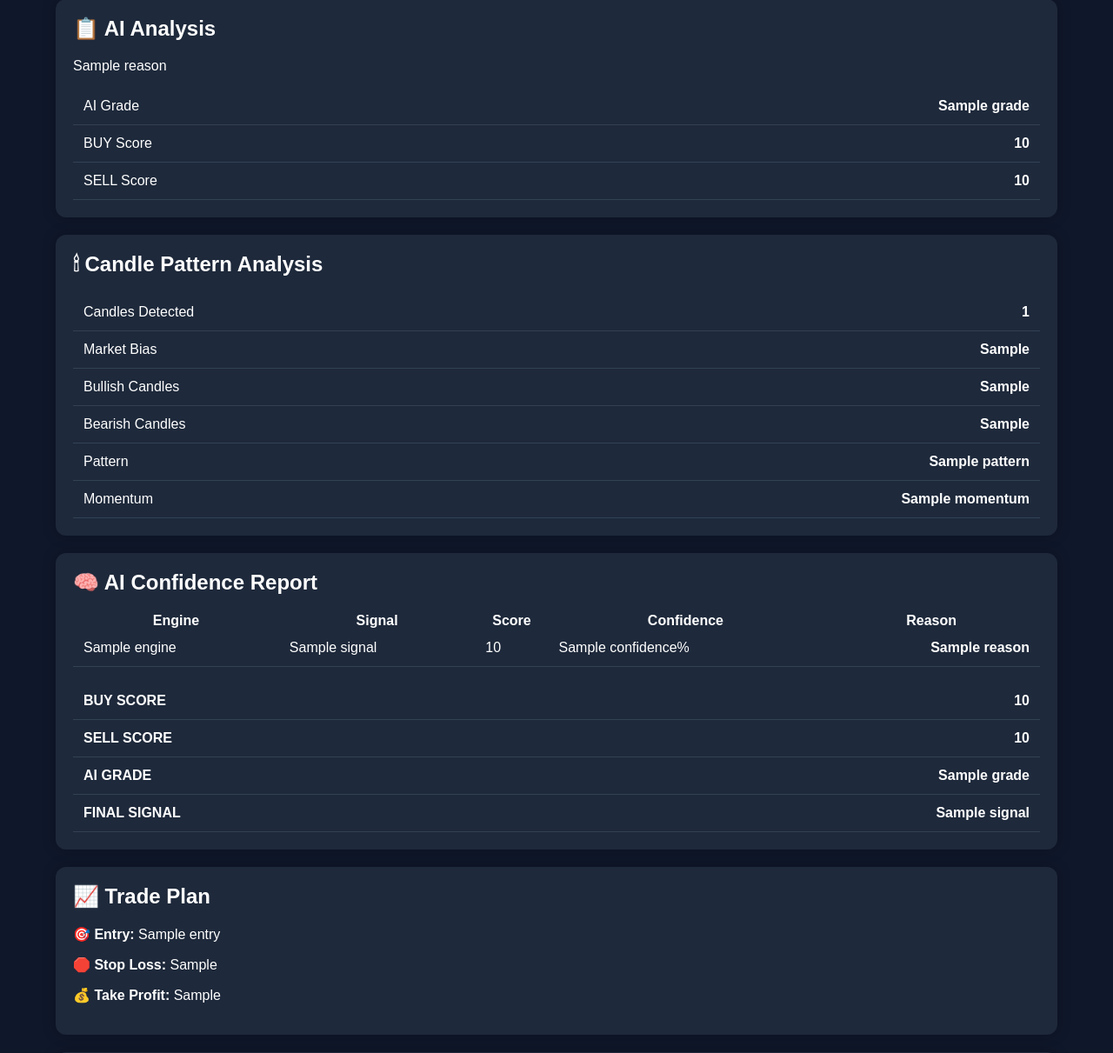
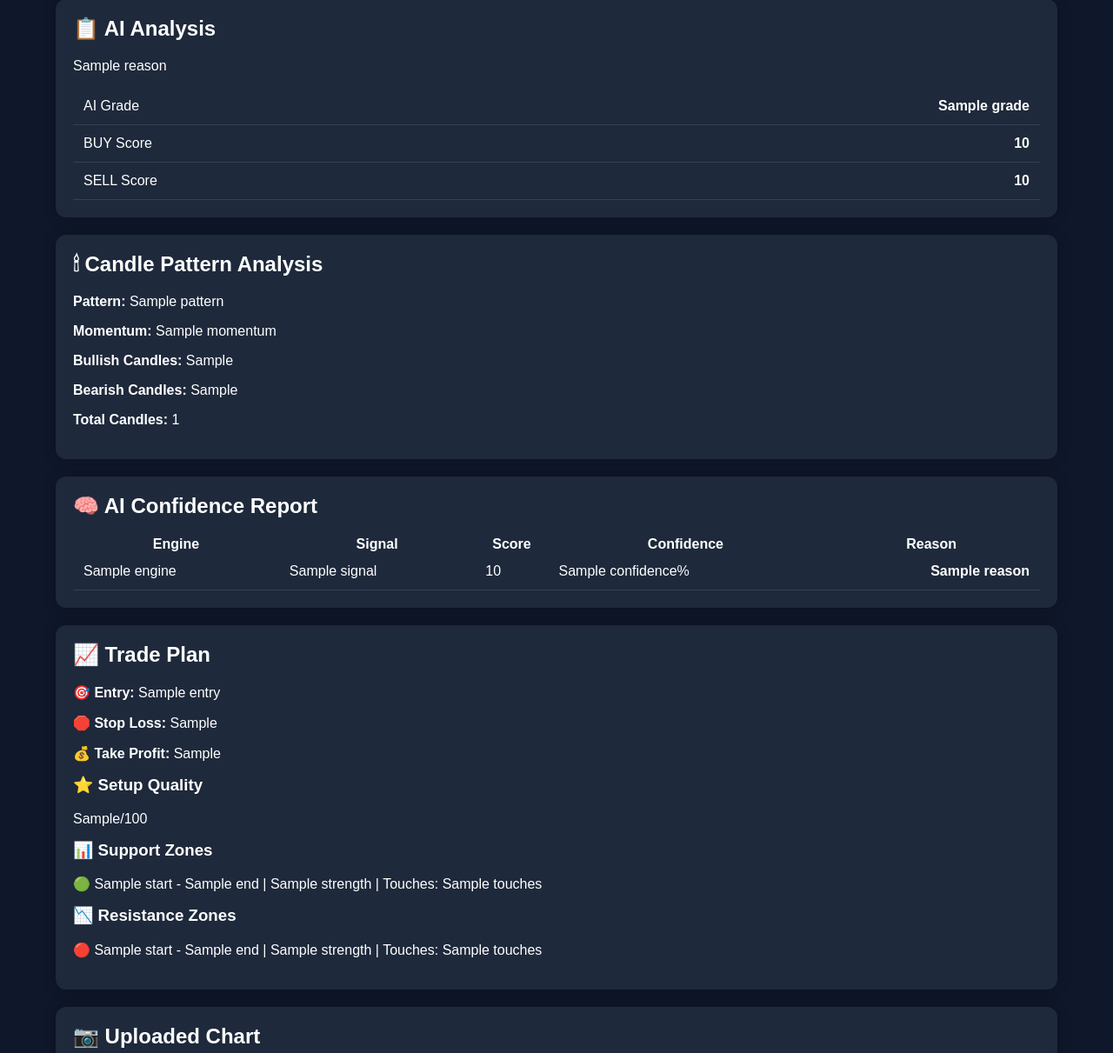
Before and after one commit to evanskoenafx99/SaintScalperFX, a Flask app: template templates/result.html in a window 1280 px wide. Shown: the part 372-1583 px from the top of the page at 87% size. Run offline with Flask 3, Linux system fonts and the light colour scheme; the template is opened without the code that fills it: most values are stand-ins (such as "Sample title", 1, 10 or a date in 2020); grey boxes marked "Sample" are stand-in pictures.

Commit message:
Display AI trade plan and zones on result dashboard

```diff
--- a/app.py
+++ b/app.py
@@ -320,8 +320,11 @@ candle_bias=result["candle_bias"],
 bullish_candles=result["bullish_candles"],
 bearish_candles=result["bearish_candles"],
 pattern=result["pattern"],
-momentum=result["momentum"]
+momentum=result["momentum"],
+levels=result["levels"],
+trade_plan=result["trade_plan"]
 )
+
 
 
 
--- a/templates/result.html
+++ b/templates/result.html
@@ -1,18 +1,29 @@
 <!DOCTYPE html>
 <html>
+
 <head>
 <meta charset="UTF-8">
 <meta name="viewport" content="width=device-width, initial-scale=1.0">
+
 <title>SaintScalperFX Result</title>
+
 <link rel="stylesheet" href="/static/style.css">
+
 </head>
+
 
 <body>
 
 <div class="container">
 
+
 <h1>🧠 SaintScalperFX AI</h1>
-<p class="subtitle">Professional Multi-Engine Analysis</p>
+
+<p class="subtitle">
+Professional Multi-Engine Analysis
+</p>
+
+
 
 <div class="card">
 
@@ -20,9 +31,11 @@
 {{ signal }}
 </h1>
 
+
 <h2 style="text-align:center;">
 🎯 Confidence: {{ confidence }}
 </h2>
+
 
 <h3 style="text-align:center;">
 📊 Market Bias: {{ trend }}
@@ -30,11 +43,15 @@
 
 </div>
 
+
+
+
 <div class="card">
 
 <h2>📋 AI Analysis</h2>
 
 <p>{{ reason }}</p>
+
 
 <table class="summary-table">
 
@@ -43,63 +60,66 @@
 <td>{{ grade }}</td>
 </tr>
 
+
 <tr>
 <td>BUY Score</td>
 <td>{{ buy_score }}</td>
 </tr>
+
 
 <tr>
 <td>SELL Score</td>
 <td>{{ sell_score }}</td>
 </tr>
 
+
 </table>
 
 </div>
+
+
+
 
 <div class="card">
 
 <h2>🕯 Candle Pattern Analysis</h2>
 
-<table class="summary-table">
 
-<tr>
-<td>Candles Detected</td>
-<td>{{ candle_count }}</td>
-</tr>
+<p>
+<strong>Pattern:</strong> {{ pattern }}
+</p>
 
-<tr>
-<td>Market Bias</td>
-<td>{{ candle_bias }}</td>
-</tr>
 
-<tr>
-<td>Bullish Candles</td>
-<td>{{ bullish_candles }}</td>
-</tr>
+<p>
+<strong>Momentum:</strong> {{ momentum }}
+</p>
 
-<tr>
-<td>Bearish Candles</td>
-<td>{{ bearish_candles }}</td>
-</tr>
 
-<tr>
-<td>Pattern</td>
-<td>{{ pattern }}</td>
-</tr>
+<p>
+<strong>Bullish Candles:</strong> {{ bullish_candles }}
+</p>
 
-<tr>
-<td>Momentum</td>
-<td>{{ momentum }}</td>
-</tr>
 
-</table>
+<p>
+<strong>Bearish Candles:</strong> {{ bearish_candles }}
+</p>
+
+
+<p>
+<strong>Total Candles:</strong> {{ candle_count }}
+</p>
+
 
 </div>
+
+
+
+
 
 <div class="card">
 
 <h2>🧠 AI Confidence Report</h2>
+
 
 <table class="summary-table">
 
@@ -110,6 +130,8 @@
 <th>Confidence</th>
 <th>Reason</th>
 </tr>
+
+
 {% for engine in engines %}
 
 <tr>
@@ -128,48 +150,77 @@
 
 {% endfor %}
 
-</table>
 
-<br>
-
-<table class="summary-table">
-
-<tr>
-<td><strong>BUY SCORE</strong></td>
-<td>{{ buy_score }}</td>
-</tr>
-
-<tr>
-<td><strong>SELL SCORE</strong></td>
-<td>{{ sell_score }}</td>
-</tr>
-
-<tr>
-<td><strong>AI GRADE</strong></td>
-<td>{{ grade }}</td>
-</tr>
-
-<tr>
-<td><strong>FINAL SIGNAL</strong></td>
-<td>{{ signal }}</td>
-</tr>
-
-</table>
 </table>
 
 </div>
+
+
+
+
+
 
 <div class="card">
 
 <h2>📈 Trade Plan</h2>
 
-<p><strong>🎯 Entry:</strong> {{ entry }}</p>
 
-<p><strong>🛑 Stop Loss:</strong> {{ stop_loss }}</p>
+<p>
+<strong>🎯 Entry:</strong> {{ entry }}
+</p>
 
-<p><strong>💰 Take Profit:</strong> {{ take_profit }}</p>
+
+<p>
+<strong>🛑 Stop Loss:</strong> {{ stop_loss }}
+</p>
+
+
+<p>
+<strong>💰 Take Profit:</strong> {{ take_profit }}
+</p>
+
+
+
+<h3>⭐ Setup Quality</h3>
+
+<p>
+{{ trade_plan.setup_quality }}/100
+</p>
+
+
+
+<h3>📊 Support Zones</h3>
+
+{% for zone in levels.support %}
+
+<p>
+🟢 {{ zone.start }} - {{ zone.end }}
+| {{ zone.strength }}
+| Touches: {{ zone.touches }}
+</p>
+
+{% endfor %}
+
+
+
+<h3>📉 Resistance Zones</h3>
+
+{% for zone in levels.resistance %}
+
+<p>
+🔴 {{ zone.start }} - {{ zone.end }}
+| {{ zone.strength }}
+| Touches: {{ zone.touches }}
+</p>
+
+{% endfor %}
+
 
 </div>
+
+
+
+
 
 <div class="card">
 
@@ -179,7 +230,12 @@
 
 </div>
 
+
+
+
+
 <br>
+
 
 <a href="/">
 <button>
@@ -187,7 +243,10 @@
 </button>
 </a>
 
+
+
 </div>
 
 </body>
+
 </html>
```
